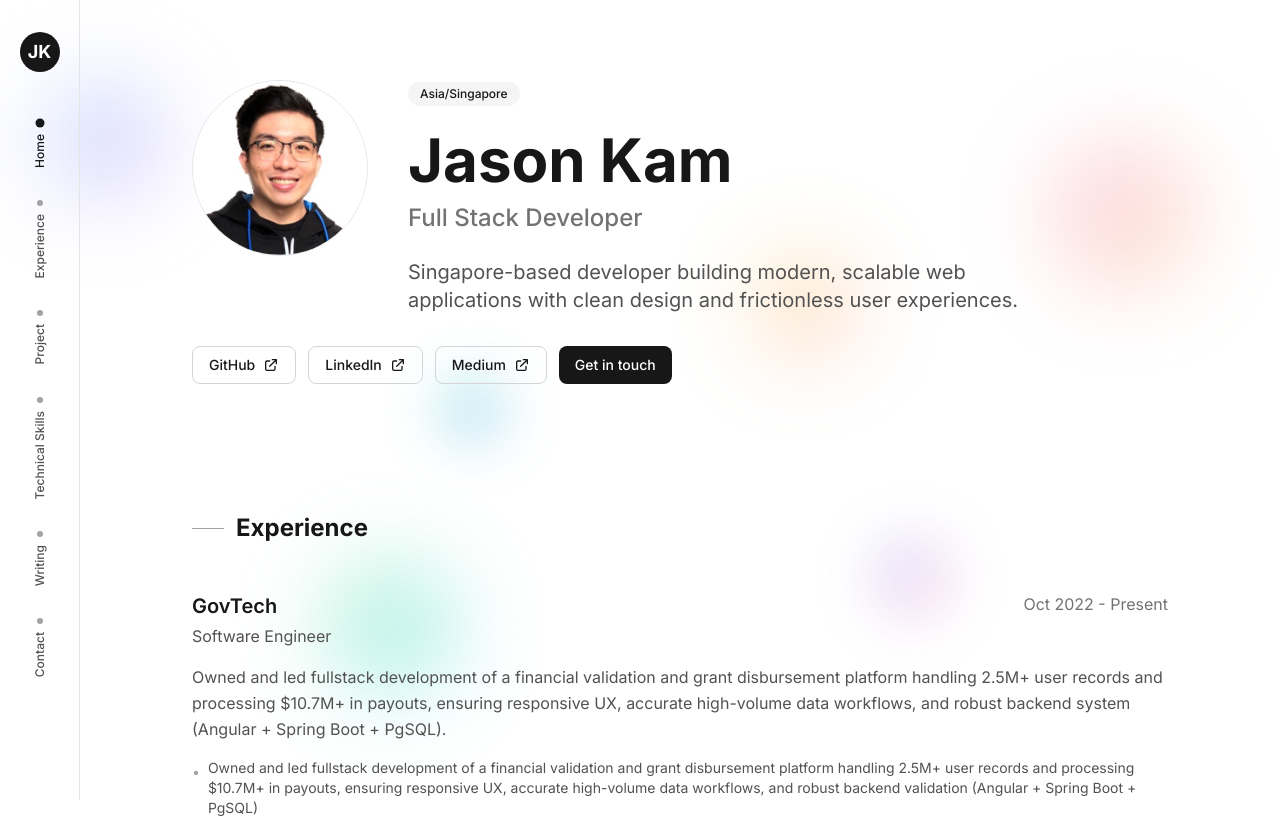
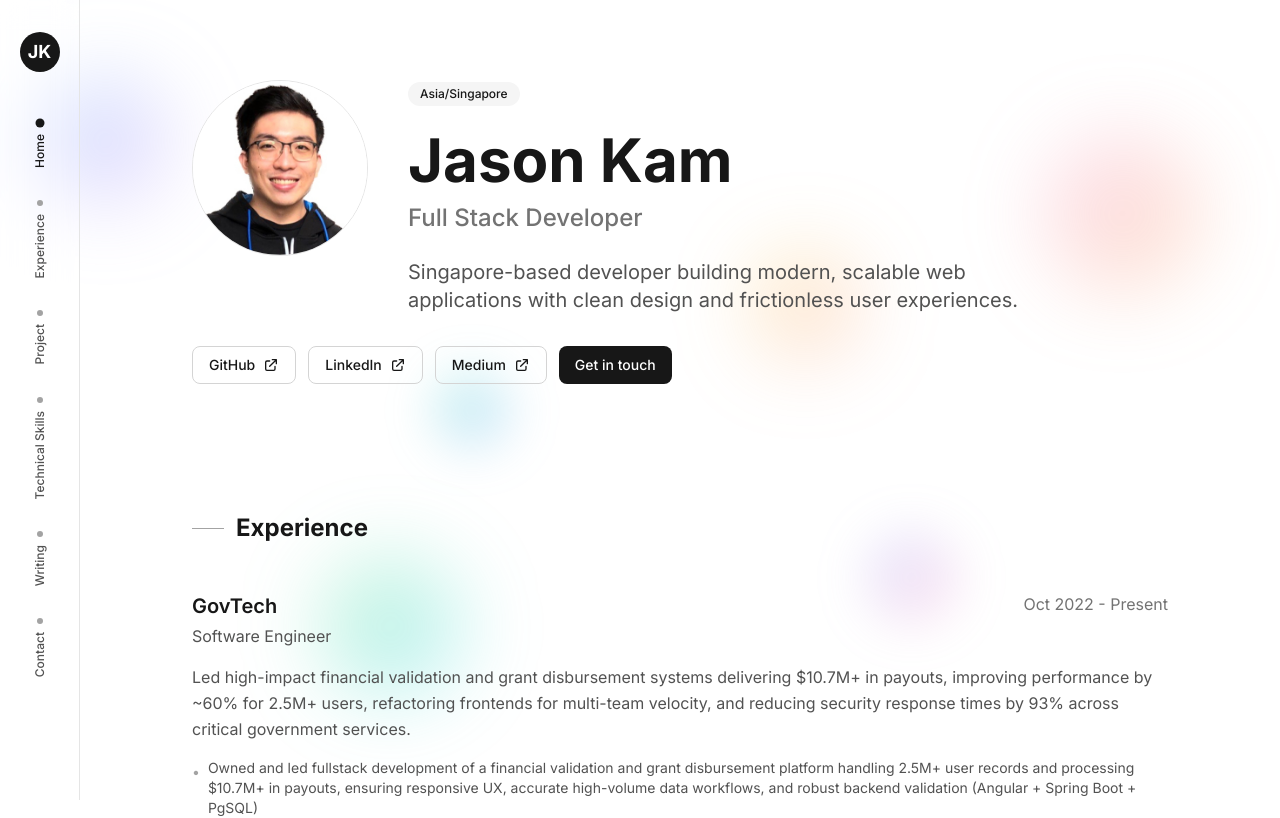
Before and after one commit to thefiend/thefiend, a Next.js app: page / in a window 1280 px wide. Shown: the top 818 px of the page. Built offline with nearby package versions, Linux system fonts and the light colour scheme; no server answers.

Commit message:
Update summary

```diff
--- a/src/app/page.tsx
+++ b/src/app/page.tsx
@@ -32,7 +32,7 @@ export default function Home() {
       company: 'GovTech',
       role: 'Software Engineer',
       period: 'Oct 2022 - Present',
-      summary: "Owned and led fullstack development of a financial validation and grant disbursement platform handling 2.5M+ user records and processing $10.7M+ in payouts, ensuring responsive UX, accurate high-volume data workflows, and robust backend system (Angular + Spring Boot + PgSQL).",
+      summary: "Led high-impact financial validation and grant disbursement systems delivering $10.7M+ in payouts, improving performance by ~60% for 2.5M+ users, refactoring frontends for multi-team velocity, and reducing security response times by 93% across critical government services.",
       highlights: [
         "Owned and led fullstack development of a financial validation and grant disbursement platform handling 2.5M+ user records and processing $10.7M+ in payouts, ensuring responsive UX, accurate high-volume data workflows, and robust backend validation (Angular + Spring Boot + PgSQL)",
         "Enhanced system performance and scalability by migrating databases from MySQL → PostgreSQL via AWS DMS, achieving ~60% throughput improvement and enabling horizontal scaling for complex workloads.",
```
